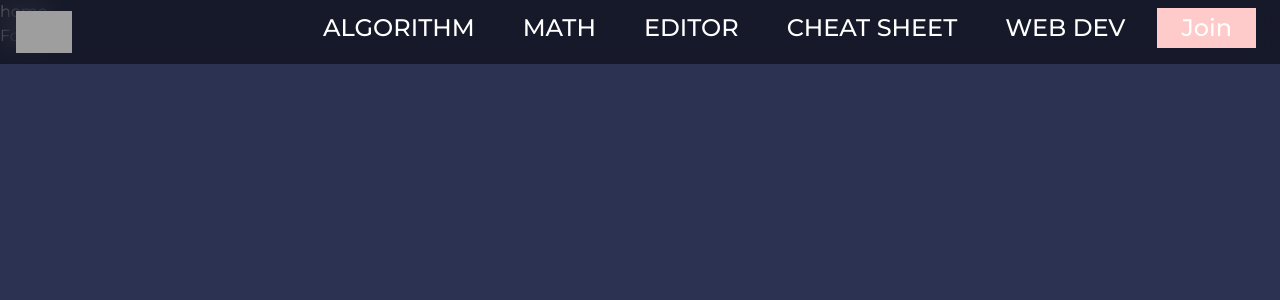
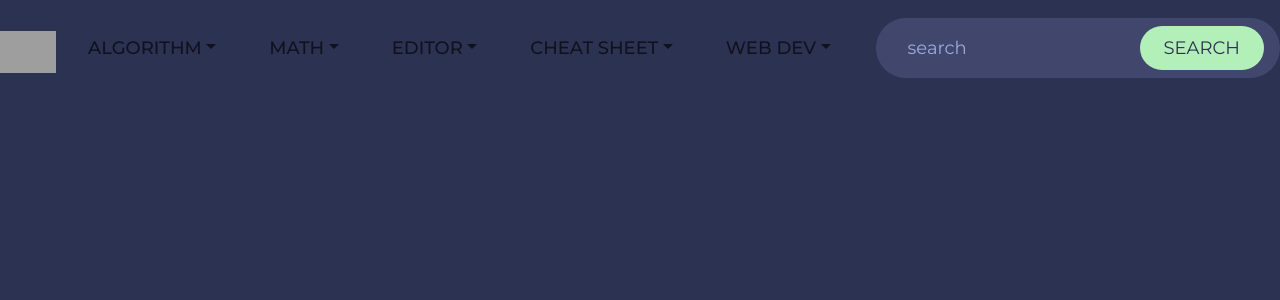
Before and after one commit to acm-ucr/r-tools, a Next.js app: page / in a window 1280 px wide. Shown: the top 300 px of the page. Built offline with nearby package versions, Linux system fonts and the light colour scheme; grey boxes are pictures that could not be loaded.

Commit message:
mapped through items

```diff
--- a/src/components/Navigation.jsx
+++ b/src/components/Navigation.jsx
@@ -3,59 +3,78 @@ import React, { useState } from "react";
 import Nav from "react-bootstrap/Nav";
 import Navbar from "react-bootstrap/Navbar";
 import Link from "next/link";
-import { FaBars } from "react-icons/fa";
 import { navigation } from "@/data/navigation";
-// import { icons } from "@/data/icons";
-import RToolsLogo from "../Assets/RToolsLogo.svg";
+import { COLORS } from "@/data/icons";
+import Logo from "../Assets/RToolsLogo.svg";
+import Input from "@/components/Input";
+import NavDropdown from "react-bootstrap/NavDropdown";
+import Icon from "@/components/Icon";
 
 const Navigation = () => {
   const [selected, setSelected] = useState("");
+  const getCurrentColor = (index) => {
+    const colorsLength = Object.keys(COLORS).length;
+    if (index >= colorsLength) {
+      return Object.keys(COLORS)[index - colorsLength];
+    } else {
+      return Object.keys(COLORS)[index];
+    }
+  };
+
   return (
     <Navbar
       collapseOnSelect
       expand="md"
       fixed="top"
-      className="w-full m-0 md:h-[8vh] p-0 flex px-3 py-0 font-playfair !bg-black/50 justify-between items-center backdrop-blur-md"
+      className="w-full m-0 md:h-[13vh] p-0 flex py-0 bg-rtools-blue-400 items-center"
     >
       <Navbar.Brand className="p-0">
         <Link
           onClick={() => setSelected("")}
           eventkey="1"
-          className="p-0 no-underline flex items-center gap-2"
+          className="p-0 no-underline flex items-center gap-2 "
           href="/"
         >
-          <img src={RToolsLogo} className="w-8 md:w-14" />
-          <div className="flex flex-col items-start"></div>
+          <img src={Logo} className="w-8 md:w-14" />
+          <div className="flex flex-col items-start "></div>
         </Link>
       </Navbar.Brand>
       <Navbar.Toggle
-        className="list-unstyled !text-transparent border-0"
+        className="list-unstyled !text-transparent border-0 "
         aria-controls="basic-navbar-nav"
-      >
-        <FaBars className=" text-white text-xl" />
-      </Navbar.Toggle>
-      <Navbar.Collapse className="items-center md:justify-end justify-center">
-        <Nav className="mb-2 w-12/12 no-underline text-2xl flex items-center">
+      ></Navbar.Toggle>
+      <Navbar.Collapse className="items-center md:justify-between justify-center">
+        <Nav className="mb-2 w-full no-underline text-lg flex items-center justify-between ">
           {navigation.map((item, index) => (
-            <Nav.Link
-              as={Link}
+            <NavDropdown
+              title={item.name}
               key={index}
-              href={item.link}
-              onClick={() => setSelected(item.name)}
-              className={`hover:cursor-pointer mb-0 py-1 px-4 no-underline !text-white text-2xl whitespace-nowrap !font-medium hover:!text-white duration-300 ${
+              id={`nav-dropdown-${index}`}
+              className={`hover:cursor-pointer mb-0 no-underline whitespace-nowrap !font-medium hover:!text-white duration-300 ${
                 selected === item.name && "!bg-white/10"
               }`}
             >
-              {item.name}
-            </Nav.Link>
+              {item.sub.map((subItem, subItemIndex) => (
+                <NavDropdown.Item key={subItemIndex}>
+                  <div className="flex flex-row bg-rtools-blue-100 ">
+                    <div className="flex flex-col justify-center ">
+                      <Icon
+                        icon={subItem.icon}
+                        color={getCurrentColor(subItemIndex)}
+                      />
+                    </div>
+                    <div className="flex flex-col ml-2">
+                      <p className="m-0 text-white">{subItem.name}</p>
+                      <p className="m-0 text-xs text-rtools-blue-300">
+                        {subItem.description}
+                      </p>
+                    </div>
+                  </div>
+                </NavDropdown.Item>
+              ))}
+            </NavDropdown>
           ))}
-          <Nav.Link
-            href="/join"
-            as={Link}
-            className="m-2 py-1 px-4 no-underline !text-white !bg-red-200 text-2xl whitespace-nowrap !font-medium hover:!bg-blue-200 duration-300"
-          >
-            Join
-          </Nav.Link>
+          <Input button="SEARCH" placeholder="search" />
         </Nav>
       </Navbar.Collapse>
     </Navbar>
```
